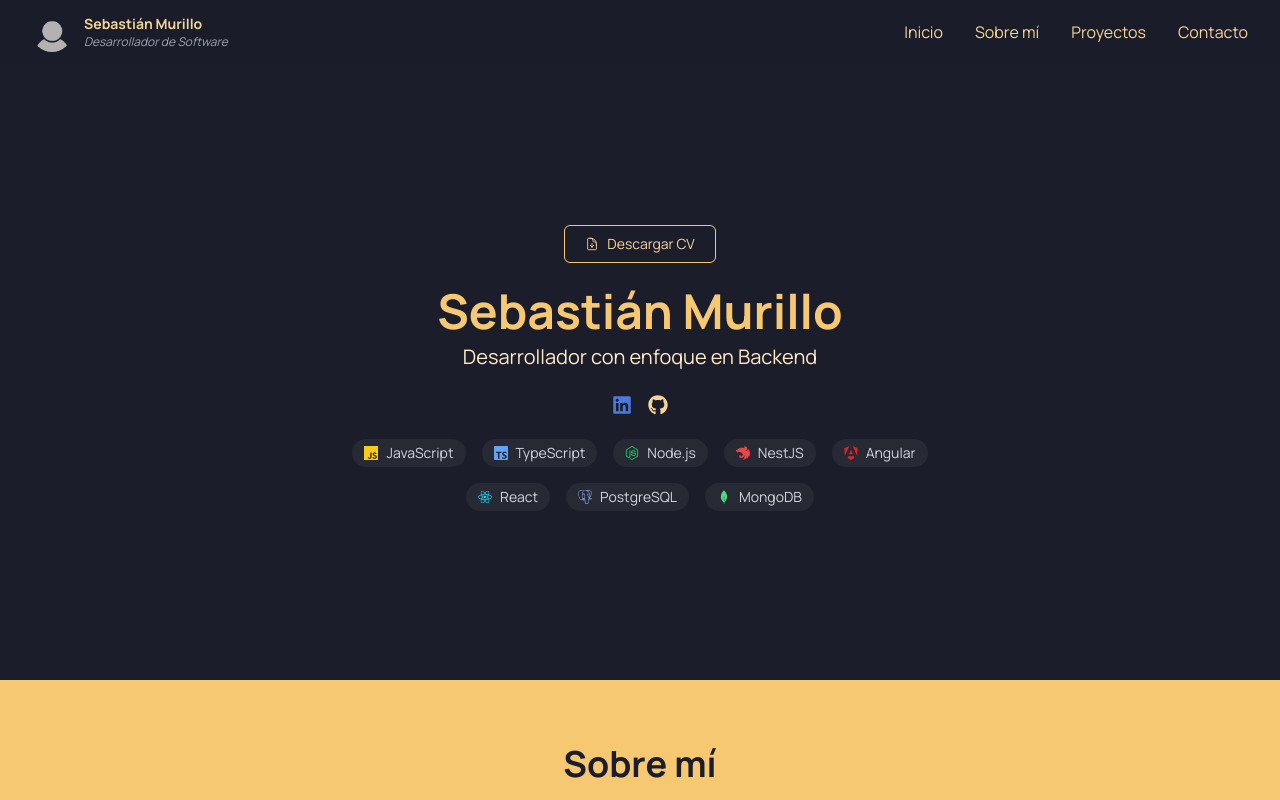
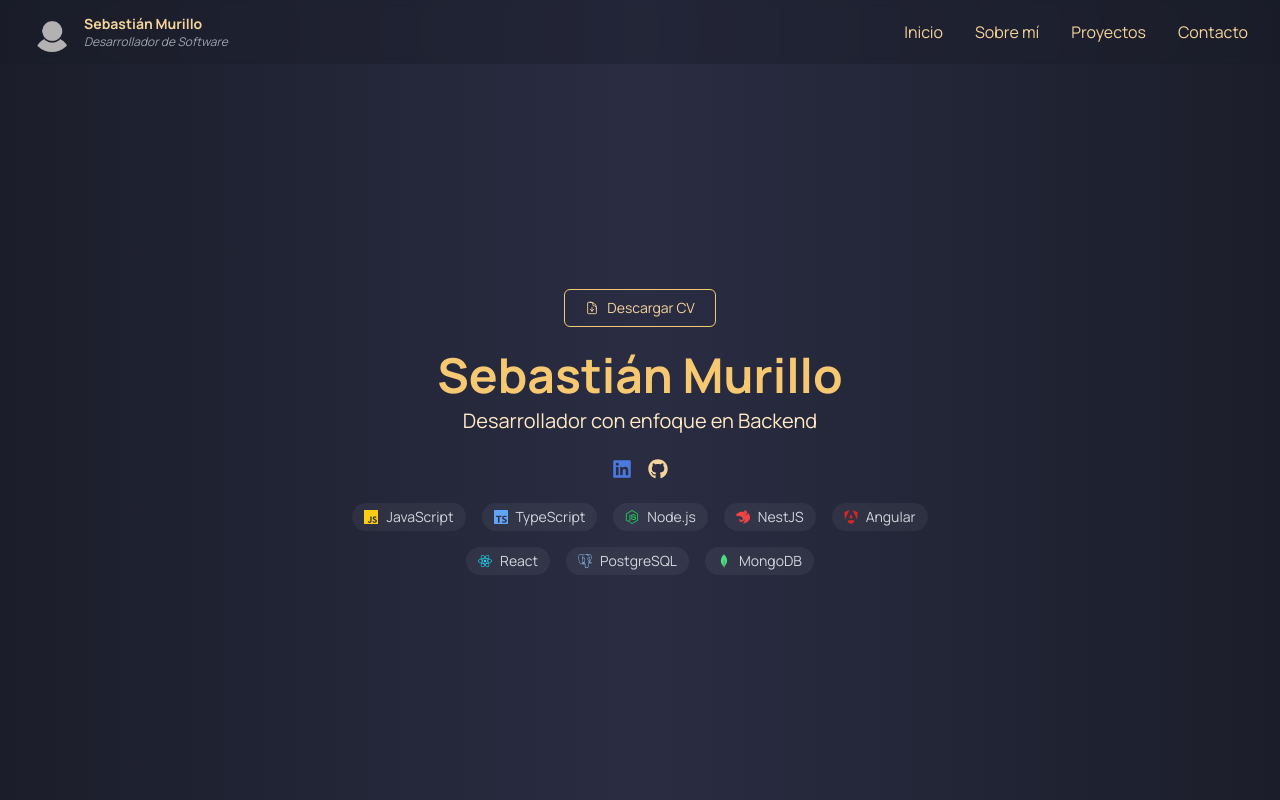
Before and after one commit to Seb7ry/seb7ry.github.io, a React (Vite) app: page / in a window 1280 px wide. Shown: the top 800 px of the page. Built offline with nearby package versions, Linux system fonts and the light colour scheme.

Commit message:
agregado estilos home pendiente agregar habilidades tecnicas

```diff
--- a/src/components/Hero.tsx
+++ b/src/components/Hero.tsx
@@ -1,15 +1,26 @@
 import { FaGithub, FaLinkedin, FaNodeJs, FaReact } from 'react-icons/fa';
 import { HiOutlineDocumentArrowDown } from 'react-icons/hi2';
-import { SiJavascript, SiTypescript, SiAngular, SiNestjs, SiPostgresql, SiMongodb } from 'react-icons/si';
+import {
+  SiJavascript,
+  SiTypescript,
+  SiAngular,
+  SiNestjs,
+  SiPostgresql,
+  SiMongodb,
+} from 'react-icons/si';
 
 export default function Hero() {
   return (
     <section
       id="inicio"
-            className="min-h-[85vh] pt-24 pb-10 flex flex-col justify-center items-center text-center px-4 text-white"
+      className="relative h-screen pt-16 flex flex-col justify-center items-center text-center px-4 text-white bg-[#1B1D2A] overflow-hidden"
     >
+      {/* Fondo con gradiente horizontal centrado */}
+      <div className="absolute inset-0 z-0 pointer-events-none bg-gradient-to-r from-[#1B1D2A] via-[#2A2D42] to-[#1B1D2A]" />
 
-            <div className="flex space-x-4 mb-6">
+      {/* Contenido */}
+      <div className="relative z-10">
+        <div className="flex space-x-4 mb-6 justify-center">
           <a
             href="/cv-sebastian.pdf"
             download
@@ -20,10 +31,14 @@ export default function Hero() {
           </a>
         </div>
 
-            <h1 className="text-3xl md:text-5xl text-[#F6C871] font-semibold mb-2">Sebastián Murillo</h1>
-            <h2 className="text-lg md:text-xl text-[#ffeac5] mb-6">Desarrollador con enfoque en Backend</h2>
+        <h1 className="text-3xl md:text-5xl text-[#F6C871] font-semibold mb-2">
+          Sebastián Murillo
+        </h1>
+        <h2 className="text-lg md:text-xl text-[#ffeac5] mb-6">
+          Desarrollador con enfoque en Backend
+        </h2>
 
-            <div className="flex space-x-4 mb-6">
+        <div className="flex space-x-4 mb-6 justify-center">
           <a
             href={import.meta.env.VITE_LINKEDIN_URL}
             target="_blank"
@@ -68,6 +83,7 @@ export default function Hero() {
             <SiMongodb className="text-green-400" /> MongoDB
           </span>
         </div>
+      </div>
     </section>
   );
 }
--- a/src/components/Navbar.tsx
+++ b/src/components/Navbar.tsx
@@ -20,15 +20,15 @@ export default function Navbar() {
       {/* Overlay semitransparente con blur para el fondo */}
       {isOpen && (
         <div
-          className="fixed inset-0 z-30 bg-black/30 backdrop-blur-sm md:hidden"
+          className="fixed inset-0 z-30 bg-black/50 backdrop-blur-sm md:hidden"
           onClick={() => setIsOpen(false)}
         />
       )}
 
       <nav
         className={clsx(
-          'fixed top-0 left-0 w-full z-50 backdrop-blur-md transition-all duration-300',
-          scrolled ? 'bg-[#1B1D2A]/90 shadow-lg' : 'bg-[#1B1D2A]/80'
+          'fixed top-0 left-0 w-full z-50 backdrop-blur-sm transition-all duration-300',
+          scrolled ? 'bg-[#1B1D2A]/40 shadow-lg' : 'bg-[#1B1D2A]/40'
         )}
       >
         <div className="max-w-7xl mx-auto px-4 sm:px-6 lg:px-8 h-16 flex items-center justify-between">
@@ -74,8 +74,8 @@ export default function Navbar() {
         {/* Menú hamburguesa desplegable */}
         <div
           className={clsx(
-            'md:hidden absolute top-16 left-0 w-full z-40 overflow-hidden transition-all duration-300',
-            'bg-[#1B1D2A]/95', // Fondo más opaco para mejor legibilidad
+            'md:hidden absolute  left-0 w-full z-40 overflow-hidden transition-all duration-300',
+            'bg-[#1B1D2A]/40',
             isOpen ? 'max-h-96 py-4' : 'max-h-0 py-0'
           )}
         >
--- a/src/index.css
+++ b/src/index.css
@@ -7,5 +7,6 @@ body, html, #root {
   padding: 0;
   height: 100%;
   background: #1B1D2A;
+  overflow-x: hidden;
   @apply font-manrope;
 }
```
Lines whose indentation alone changed are shown as unchanged.
